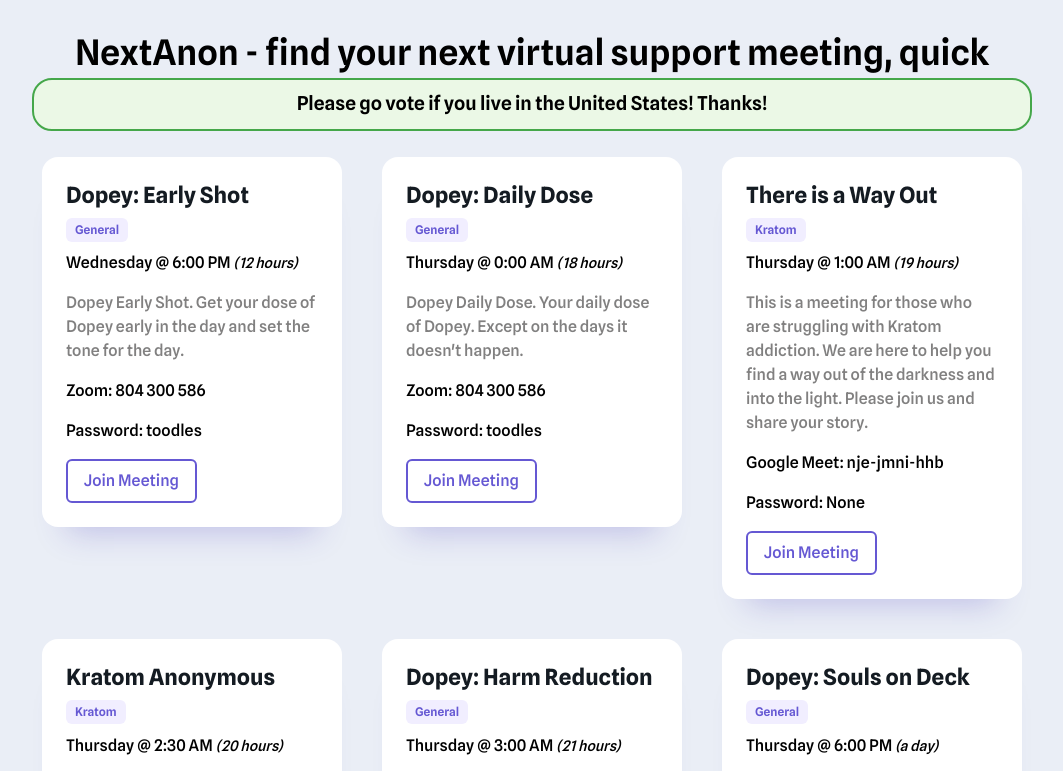
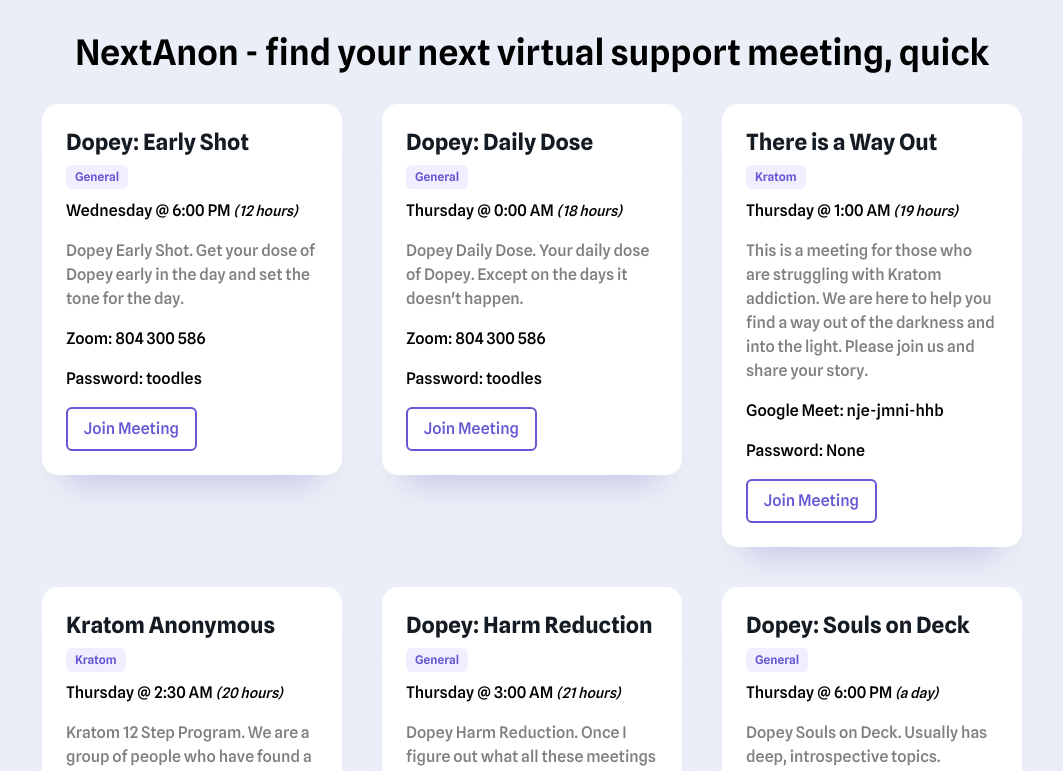
Before and after one commit to mclifford82/nextanon, a React (Create React App) app: page / in a window 1280 px wide. Shown: the top 771 px of the page, without its empty margins (108-1171 px from the left). Built offline with nearby package versions, Linux system fonts and the light colour scheme.

Commit message:
voting revert

```diff
--- a/src/App.js
+++ b/src/App.js
@@ -43,9 +43,6 @@ function App() {
 
       <div className="header">
         NextAnon - find your next virtual support meeting, quick
-        <div className="announcement">
-          Please go vote if you live in the United States! Thanks!
-        </div>
       </div>
 
       <div className="cards">
```
